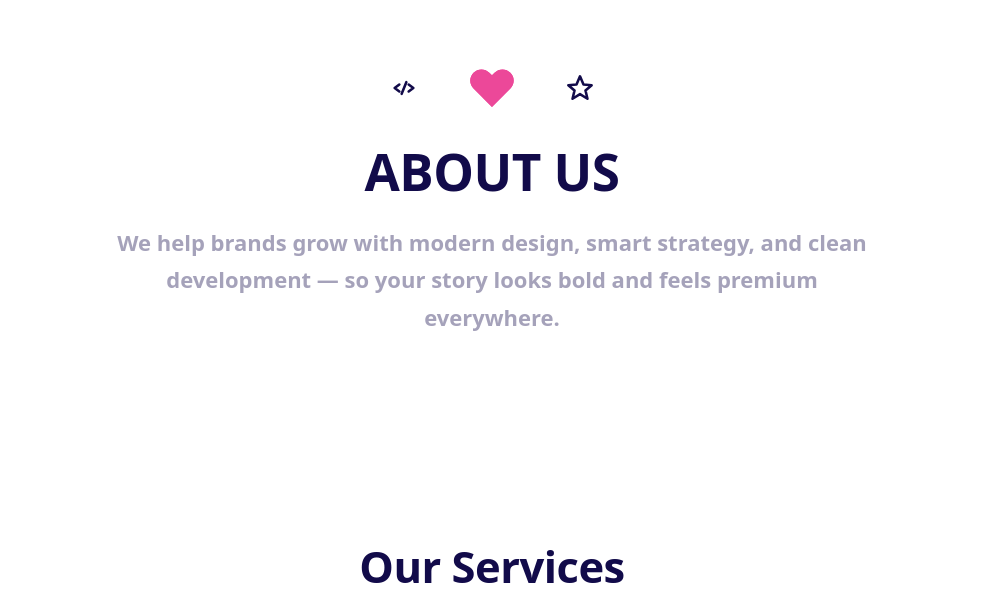
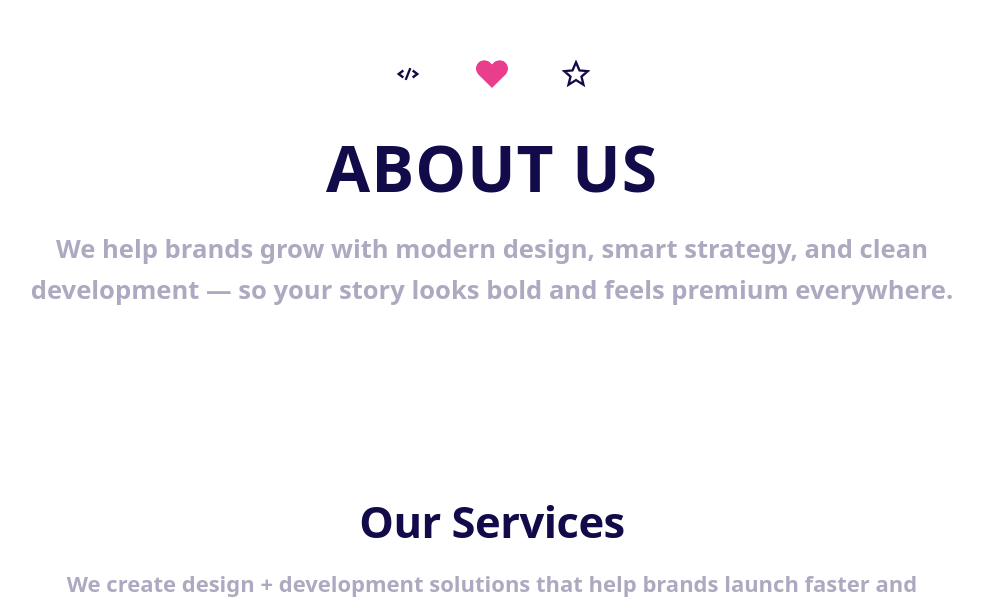
Before and after one commit to FAYCALDOUIOU/faycal_portfolio, a React (Vite) app: page / in a window 1280 px wide. Shown: the part 829-1440 px from the top of the page, without its empty margins (148-1131 px from the left). Built offline with nearby package versions, Linux system fonts and the light colour scheme.

Commit message:
feat(about): add About Us section with animated heart icon

```diff
--- a/src/components/About Us/AboutUs.css
+++ b/src/components/About Us/AboutUs.css
@@ -1,8 +1,6 @@
-/* AboutUs.css */
-
 .about{
-  background:#fff;
-  padding: 110px 20px;
+  padding: 90px 20px;
+  background: #fff;
 }
 
 .about__inner{
@@ -11,92 +9,76 @@
   text-align: center;
 }
 
-/* icons row */
 .about__icons{
   display:flex;
   justify-content:center;
   align-items:center;
-  gap: 44px;
-  margin-bottom: 26px;
+  gap: 28px;
+  margin-bottom: 22px;
 }
 
-/* icon wrapper */
+/* base icon (works for span + button) */
 .about__icon{
-  display:grid;
-  place-items:center;
-  width: 44px;
-  height: 44px;
-
-  background: transparent !important;
-  border: 0 !important;
-  outline: none !important;
-  box-shadow: none !important;
-
-  -webkit-tap-highlight-color: transparent;
-  user-select: none;
+  width: 56px;
+  height: 56px;
+  display:inline-flex;
+  align-items:center;
+  justify-content:center;
+  border-radius: 999px;
+  color: #120b4a;
 }
 
-/* ✅ stop any global svg rules */
-.about__icon svg,
-.about__icon path{
-  fill: none;
-  stroke: none;
+/* button reset (so it looks like your spans) */
+button.about__icon{
+  border: 0;
+  background: transparent;
+  cursor: pointer;
+  padding: 0;
 }
 
-/* code + star (outline icons) */
-.about__icon--code svg,
-.about__icon--star svg{
-  color:#120b4a;
+/* hover */
+.about__icon:hover{
+  background: rgba(18, 11, 74, 0.04);
 }
 
-/* make outlines use stroke color */
-.about__icon--code svg *,
-.about__icon--star svg *{
-  stroke: currentColor !important;
-  fill: none !important;
-  stroke-width: 2.2;
-  stroke-linecap: round;
-  stroke-linejoin: round;
+.about__icon--heart{
+  color: #e83e8c; /* pink */
 }
 
-/* ✅ heart filled pink */
-.about__icon--heart{
-  color:#ec4899 !important;
+/* make sure the heart uses currentColor */
+.about__heartSvg{
+  width: 32px;
+  height: 32px;
+}
+.about__heartSvg path{
+  fill: currentColor;
 }
 
-.about__icon--heart svg path{
-  fill: currentColor !important;
-  stroke: none !important;
+/* ✅ click animation */
+.about__icon--heart.is-pop{
+  animation: heartPop 420ms cubic-bezier(.2, 1.6, .35, 1) both;
+}
+
+@keyframes heartPop{
+  0%   { transform: scale(1); }
+  35%  { transform: scale(1.35) rotate(-8deg); }
+  65%  { transform: scale(0.95) rotate(6deg); }
+  100% { transform: scale(1) rotate(0deg); }
 }
 
 .about__title{
   margin: 0 0 18px;
-  font-size: clamp(34px, 4vw, 54px);
+  font-size: clamp(44px, 5vw, 72px);
   font-weight: 900;
-  letter-spacing: -0.5px;
-  color:#120b4a;
+  letter-spacing: 1px;
+  color: #120b4a;
 }
 
 .about__subtitle{
   margin: 0 auto;
-  max-width: 760px;
-  font-size: clamp(16px, 1.9vw, 22px);
-  line-height: 1.7;
-  color: rgba(18, 11, 74, 0.38);
-  font-weight: 600;
+  max-width: 980px;
+  font-size: clamp(18px, 2vw, 28px);
+  line-height: 1.6;
+  font-weight: 700;
+  color: rgba(18, 11, 74, 0.35);
 }
-
-/* mobile */
-@media (max-width: 480px){
-  .about{
-    padding: 80px 16px;
-  }
-  .about__icons{
-    gap: 28px;
-    margin-bottom: 18px;
-  }
-  .about__icon{
-    width: 40px;
-    height: 40px;
-  }
-}
--- a/src/components/About Us/AboutUs.jsx
+++ b/src/components/About Us/AboutUs.jsx
@@ -1,6 +1,14 @@
+import { useState } from "react";
 import "./AboutUs.css";
 
 export default function AboutUs() {
+  const [heartPop, setHeartPop] = useState(false);
+
+  const popHeart = () => {
+    setHeartPop(true);
+    window.setTimeout(() => setHeartPop(false), 420);
+  };
+
   return (
     <section className="about" id="learn" aria-label="About us">
       <div className="about__inner">
@@ -13,14 +21,24 @@ export default function AboutUs() {
             </svg>
           </span>
 
-                    <span className="about__icon about__icon--heart" aria-hidden="true">
-                        <svg id="Layer_1" xmlns="http://www.w3.org/2000/svg" version="1.1" viewBox="0 0 256 256">
-
+          {/* ✅ clickable heart */}
+          <button
+            type="button"
+            className={`about__icon about__icon--heart ${heartPop ? "is-pop" : ""}`}
+            onClick={popHeart}
+            aria-label="Love"
+          >
+            <svg
+              id="Layer_1"
+              xmlns="http://www.w3.org/2000/svg"
+              version="1.1"
+              viewBox="0 0 256 256"
+              className="about__heartSvg"
+            >
               <path d="M254.3,84.9c0,17.4-6.8,33.8-19.1,46.2l-107.3,107.3L20.5,131.1C8.2,118.7,1.4,102.3,1.4,84.9s6.8-33.8,19.1-46.1c12.3-12.3,28.7-19.1,46.1-19.1s33.8,6.8,46.1,19.1l15.1,15.1,15-15.1c12.3-12.3,28.7-19.1,46.1-19.1s33.8,6.8,46.1,19.1c6.2,6.2,11,13.3,14.2,21.2,3.2,7.8,4.9,16.3,4.9,25Z" />
               <path d="M235.2,131.1l-107.3,107.3L20.5,131.1C8.2,118.7,1.4,102.3,1.4,84.9s6.8-33.8,19.1-46.1c12.3-12.3,28.7-19.1,46.1-19.1s33.8,6.8,46.1,19.1l15.1,15.1,15-15.1c12.3-12.3,28.7-19.1,46.1-19.1s33.8,6.8,46.1,19.1c6.2,6.2,11,13.3,14.2,21.2,3.2,7.8,4.9,16.3,4.9,25,0,17.4-6.8,33.8-19.1,46.2Z" />
             </svg>
-
-                    </span>
+          </button>
 
           <span className="about__icon about__icon--star">
             <svg viewBox="0 0 24 24" width="28" height="28" fill="none" stroke="currentColor" strokeWidth="2">
```
Lines whose indentation alone changed are shown as unchanged.
